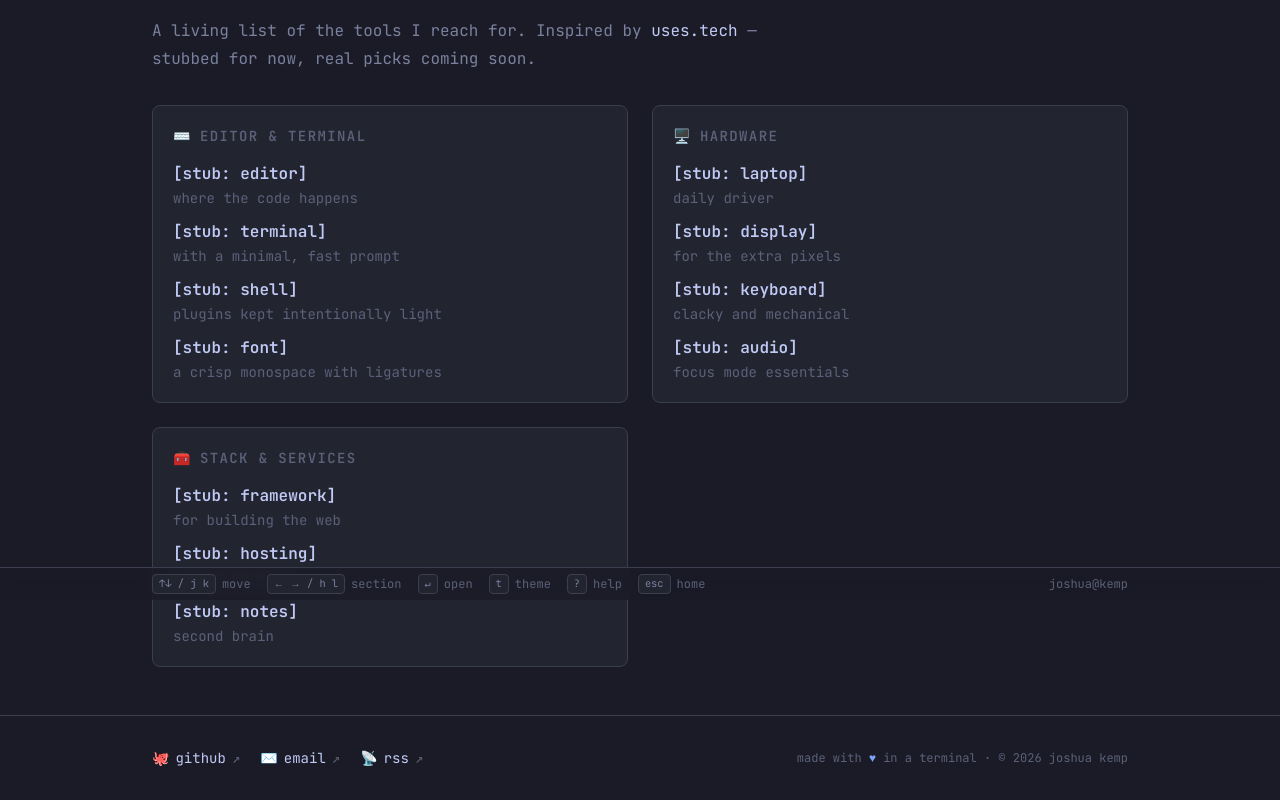
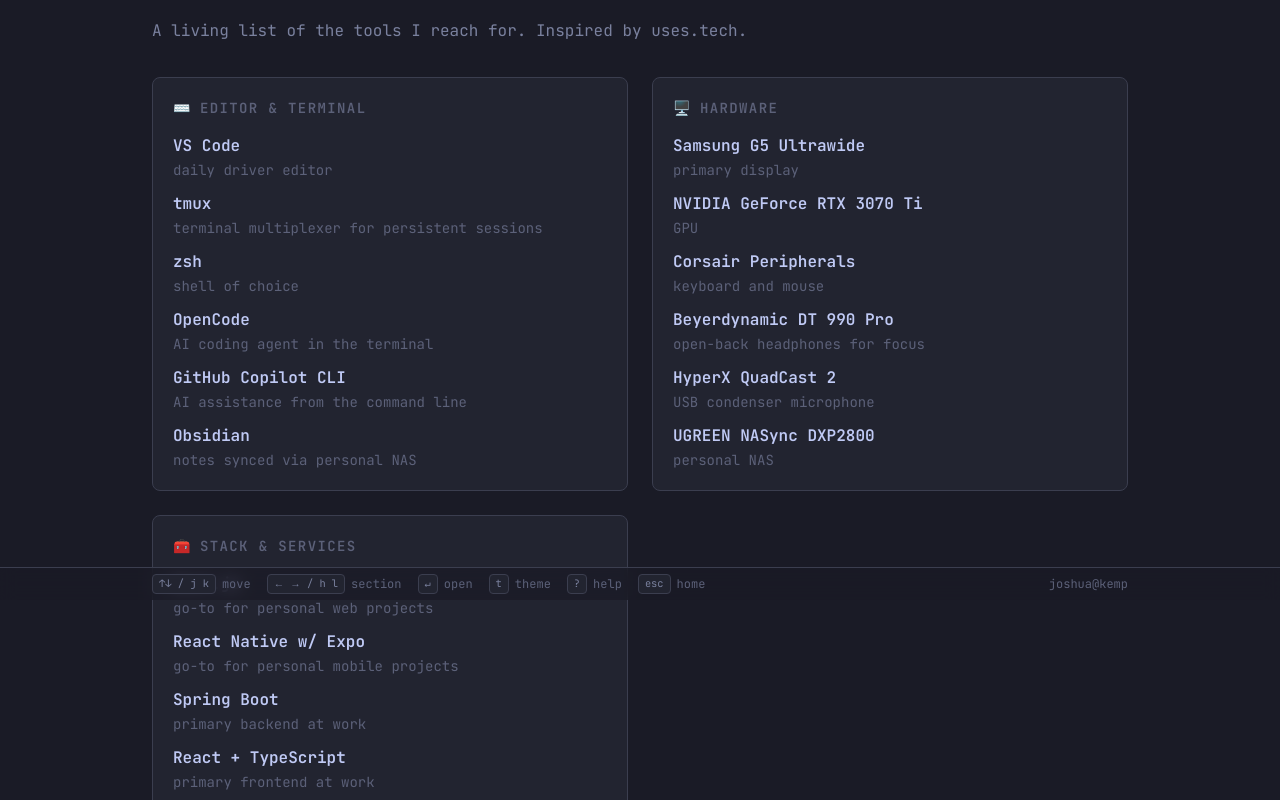
Before and after one commit to jmkemp20/personal-website, a Next.js app: page /uses in a window 1280 px wide. Shown: the part 200-1000 px from the top of the page. Built offline with nearby package versions, Linux system fonts and the light colour scheme.

Commit message:
refactor: centralize link styles and enhance external link handling

```diff
--- a/app/about/page.tsx
+++ b/app/about/page.tsx
@@ -2,14 +2,12 @@
 import Link from "next/link";
 import { Prompt } from "@/components/terminal/Prompt";
 import { SITE } from "@/lib/site";
+import { link } from "@/lib/styles";
 
 export const metadata: Metadata = {
   title: "about",
   description: "whoami — a short introduction to Joshua Kemp.",
 };
-
-const link =
-  "text-accent underline decoration-border underline-offset-4 transition-colors hover:decoration-accent";
 
 export default function AboutPage() {
   return (
--- a/app/blog/[slug]/page.tsx
+++ b/app/blog/[slug]/page.tsx
@@ -8,6 +8,7 @@
   getPost,
   getPostSlugs,
 } from "@/lib/posts";
+import { link } from "@/lib/styles";
 
 type PageProps = {
   params: Promise<{ slug: string }>;
@@ -104,10 +105,7 @@
       </nav>
 
       <div className="mt-8">
-        <Link
-          href="/blog"
-          className="text-sm text-accent underline decoration-border underline-offset-4 transition-colors hover:decoration-accent"
-        >
+        <Link href="/blog" className={`${link} text-sm`}>
           ← back to all posts
         </Link>
       </div>
--- a/app/globals.css
+++ b/app/globals.css
@@ -132,6 +132,21 @@
   text-decoration: none;
 }
 
+/* Dotted accent underline on hover for internal prose links.
+ * Applies to any internal link that opts in via the shared `.link` prose
+ * style. External links (target="_blank") are handled separately: they get
+ * an accent *color* on hover (see the footer/nav patterns) rather than an
+ * underline. This rule is intentionally unlayered so it wins over Tailwind's
+ * @layer utilities. Focus styling is left untouched so the :focus-visible
+ * outline above still applies. */
+a.link:hover {
+  text-decoration-line: underline;
+  text-decoration-style: dotted;
+  text-decoration-color: var(--accent);
+  text-decoration-thickness: 1.5px;
+  text-underline-offset: 4px;
+}
+
 /* Blinking block cursor */
 @keyframes term-blink {
   0%,
--- a/app/now/page.tsx
+++ b/app/now/page.tsx
@@ -1,14 +1,12 @@
 import type { Metadata } from "next";
 import Link from "next/link";
 import { Prompt } from "@/components/terminal/Prompt";
+import { externalLink, link } from "@/lib/styles";
 
 export const metadata: Metadata = {
   title: "now",
   description: "What Joshua Kemp is focused on at the moment.",
 };
-
-const link =
-  "text-accent underline decoration-border underline-offset-4 transition-colors hover:decoration-accent";
 
 const FOCUS = [
   { glyph: "🚧", text: "[stub: the main project I'm building right now]" },
@@ -33,7 +31,7 @@
             href="https://nownownow.com/about"
             target="_blank"
             rel="noopener noreferrer"
-            className={link}
+            className={externalLink}
           >
             /now page
           </a>
--- a/app/projects/page.tsx
+++ b/app/projects/page.tsx
@@ -9,7 +9,7 @@
 };
 
 const linkClass =
-  "inline-flex items-center gap-1 rounded border border-border px-2 py-0.5 text-xs text-dim transition-colors hover:border-accent hover:text-accent focus-visible:border-accent focus-visible:text-accent";
+  "inline-flex items-center  gap-1 rounded border border-border px-2 py-0.5 text-xs text-dim transition-colors hover:border-accent hover:text-accent focus-visible:border-accent focus-visible:text-accent";
 
 function ProjectLinkTag({ href, label }: { href: string; label: string }) {
   const isInternal = href.startsWith("/");
--- a/app/uses/page.tsx
+++ b/app/uses/page.tsx
@@ -1,5 +1,6 @@
 import type { Metadata } from "next";
 import { Prompt } from "@/components/terminal/Prompt";
+import { externalLink } from "@/lib/styles";
 
 export const metadata: Metadata = {
   title: "uses",
@@ -9,7 +10,7 @@
 type UsesGroup = {
   title: string;
   glyph: string;
-  items: { name: string; note: string }[];
+  items: { name: string; href?: string; note: string }[];
 };
 
 const GROUPS: UsesGroup[] = [
@@ -17,29 +18,117 @@
     title: "editor & terminal",
     glyph: "⌨️",
     items: [
-      { name: "[stub: editor]", note: "where the code happens" },
-      { name: "[stub: terminal]", note: "with a minimal, fast prompt" },
-      { name: "[stub: shell]", note: "plugins kept intentionally light" },
-      { name: "[stub: font]", note: "a crisp monospace with ligatures" },
+      {
+        name: "VS Code",
+        href: "https://code.visualstudio.com",
+        note: "daily driver editor",
+      },
+      {
+        name: "tmux",
+        href: "https://github.com/tmux/tmux",
+        note: "terminal multiplexer for persistent sessions",
+      },
+      {
+        name: "zsh",
+        href: "https://ohmyz.sh/",
+        note: "shell of choice",
+      },
+      {
+        name: "OpenCode",
+        href: "https://opencode.ai",
+        note: "AI coding agent in the terminal",
+      },
+      {
+        name: "GitHub Copilot CLI",
+        href: "https://docs.github.com/en/copilot/using-github-copilot/using-github-copilot-in-the-command-line",
+        note: "AI assistance from the command line",
+      },
+      {
+        name: "Obsidian",
+        href: "https://obsidian.md",
+        note: "notes synced via personal NAS",
+      },
     ],
   },
   {
     title: "hardware",
     glyph: "🖥️",
     items: [
-      { name: "[stub: laptop]", note: "daily driver" },
-      { name: "[stub: display]", note: "for the extra pixels" },
-      { name: "[stub: keyboard]", note: "clacky and mechanical" },
-      { name: "[stub: audio]", note: "focus mode essentials" },
+      {
+        name: "Samsung G5 Ultrawide",
+        href: "https://www.samsung.com/us/monitors/gaming/34-inch-g5-odyssey-gaming-monitor-with-1000r-curved-screen-sku-lc34g55twwnxza/",
+        note: "primary display",
+      },
+      {
+        name: "NVIDIA GeForce RTX 3070 Ti",
+        href: "https://www.nvidia.com/en-us/geforce/graphics-cards/30-series/rtx-3070-3070ti/",
+        note: "GPU",
+      },
+      {
+        name: "Corsair Peripherals",
+        href: "https://www.corsair.com",
+        note: "keyboard and mouse",
+      },
+      {
+        name: "Beyerdynamic DT 990 Pro",
+        href: "https://north-america.beyerdynamic.com/dt-990-pro.html",
+        note: "open-back headphones for focus",
+      },
+      {
+        name: "HyperX QuadCast 2",
+        href: "https://hyperx.com/products/hyperx-quadcast-2-usb-microphone",
+        note: "USB condenser microphone",
+      },
+      {
+        name: "UGREEN NASync DXP2800",
+        href: "https://nas.ugreen.com/products/ugreen-nasync-dxp2800-nas-storage",
+        note: "personal NAS",
+      },
     ],
   },
   {
     title: "stack & services",
     glyph: "🧰",
     items: [
-      { name: "[stub: framework]", note: "for building the web" },
-      { name: "[stub: hosting]", note: "deploy on push" },
-      { name: "[stub: notes]", note: "second brain" },
+      {
+        name: "Next.js",
+        href: "https://nextjs.org",
+        note: "go-to for personal web projects",
+      },
+      {
+        name: "React Native w/ Expo",
+        href: "https://expo.dev",
+        note: "go-to for personal mobile projects",
+      },
+      {
+        name: "Spring Boot",
+        href: "https://spring.io/projects/spring-boot",
+        note: "primary backend at work",
+      },
+      {
+        name: "React + TypeScript",
+        href: "https://react.dev",
+        note: "primary frontend at work",
+      },
+      {
+        name: "Vercel",
+        href: "https://vercel.com",
+        note: "hosting for Next.js projects",
+      },
+      {
+        name: "Netlify",
+        href: "https://netlify.com",
+        note: "hosting for static personal projects",
+      },
+      {
+        name: "Docker",
+        href: "https://www.docker.com",
+        note: "containers for self-hosted services",
+      },
+      {
+        name: "Action Items (self-built)",
+        note: "personal task tracker, self-hosted",
+      },
     ],
   },
 ];
@@ -56,8 +145,15 @@
         </h1>
         <p className="max-w-2xl leading-7 text-dim">
           A living list of the tools I reach for. Inspired by{" "}
-          <span className="text-fg">uses.tech</span> — stubbed for now, real
-          picks coming soon.
+          <a
+            href="https://uses.tech"
+            target="_blank"
+            rel="noopener noreferrer"
+            className={externalLink}
+          >
+            uses.tech
+          </a>
+          .
         </p>
       </header>
 
@@ -74,7 +170,20 @@
             <ul className="space-y-3">
               {group.items.map((item) => (
                 <li key={item.name} className="space-y-0.5">
-                  <p className="font-semibold text-fg">{item.name}</p>
+                  <p className="font-semibold text-fg">
+                    {item.href ? (
+                      <a
+                        href={item.href}
+                        target="_blank"
+                        rel="noopener noreferrer"
+                        className={externalLink}
+                      >
+                        {item.name}
+                      </a>
+                    ) : (
+                      item.name
+                    )}
+                  </p>
                   <p className="text-sm text-muted">{item.note}</p>
                 </li>
               ))}
--- /dev/null
+++ b/lib/styles.ts
@@ -0,0 +1,20 @@
+/**
+ * Shared className constants.
+ *
+ * `link` is the standard inline prose link style used across pages and MDX
+ * content. It carries a bare `link` marker class that globals.css hooks into
+ * to add the dotted-underline-on-hover treatment (see the `a.link:hover` rule
+ * there), so any internal prose link using this constant gets that behavior.
+ * No underline is applied by default — it only appears (dotted, accent) on
+ * hover.
+ */
+export const link =
+  "link text-accent no-underline underline-offset-4 transition-colors";
+
+/**
+ * External inline prose link. Unlike internal `.link` prose links (which get a
+ * dotted underline on hover), external links match the footer/nav pattern:
+ * the text takes on the accent color on hover. No underline.
+ */
+export const externalLink =
+  "text-accent no-underline transition-colors hover:text-accent/80 focus-visible:text-accent/80";
```
Also changed, not shown: mdx-components.tsx (+15 -6 lines).
